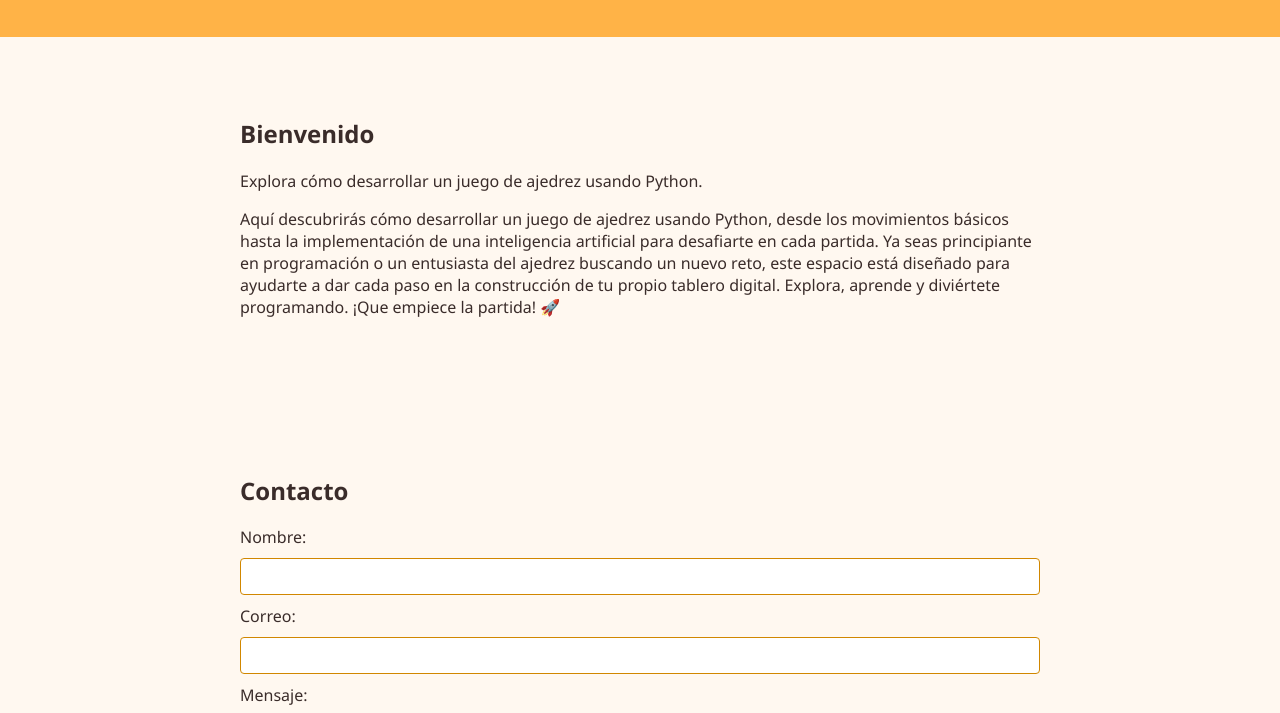
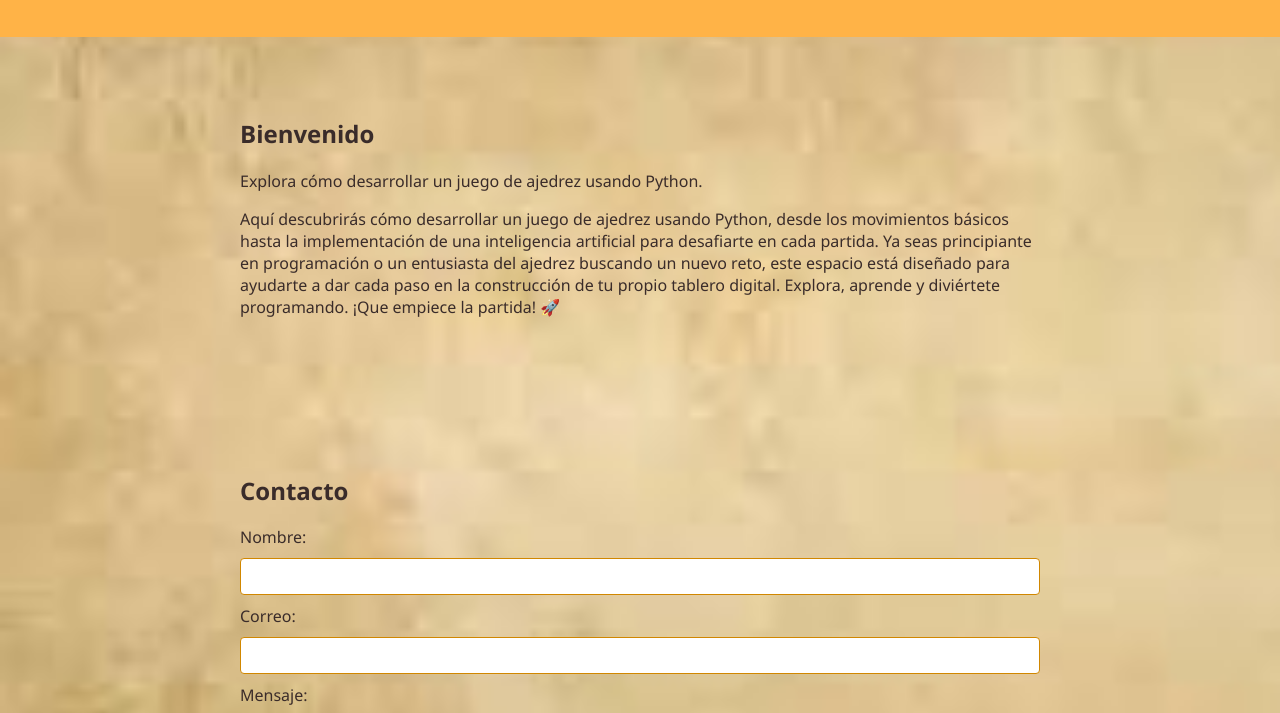
Before and after one commit to bakispeed/mi-p-gina-web, a plain HTML site: page index.html in a window 1280 px wide. Shown: the part 76-789 px from the top of the page. Drawn offline with Linux system fonts and the light colour scheme.

Commit message:
Update styles.css

```diff
--- a/styles.css
+++ b/styles.css
@@ -3,7 +3,7 @@ body {
     font-family: 'Segoe UI', sans-serif;
     background: #fff8f0;
     color: #3a2c2a;
-    background-image: url('hola.jpg');
+    background-image: url('hola.jpeg');
     background-size: cover;
     background-position: center;
     background-repeat: no-repeat;
```
